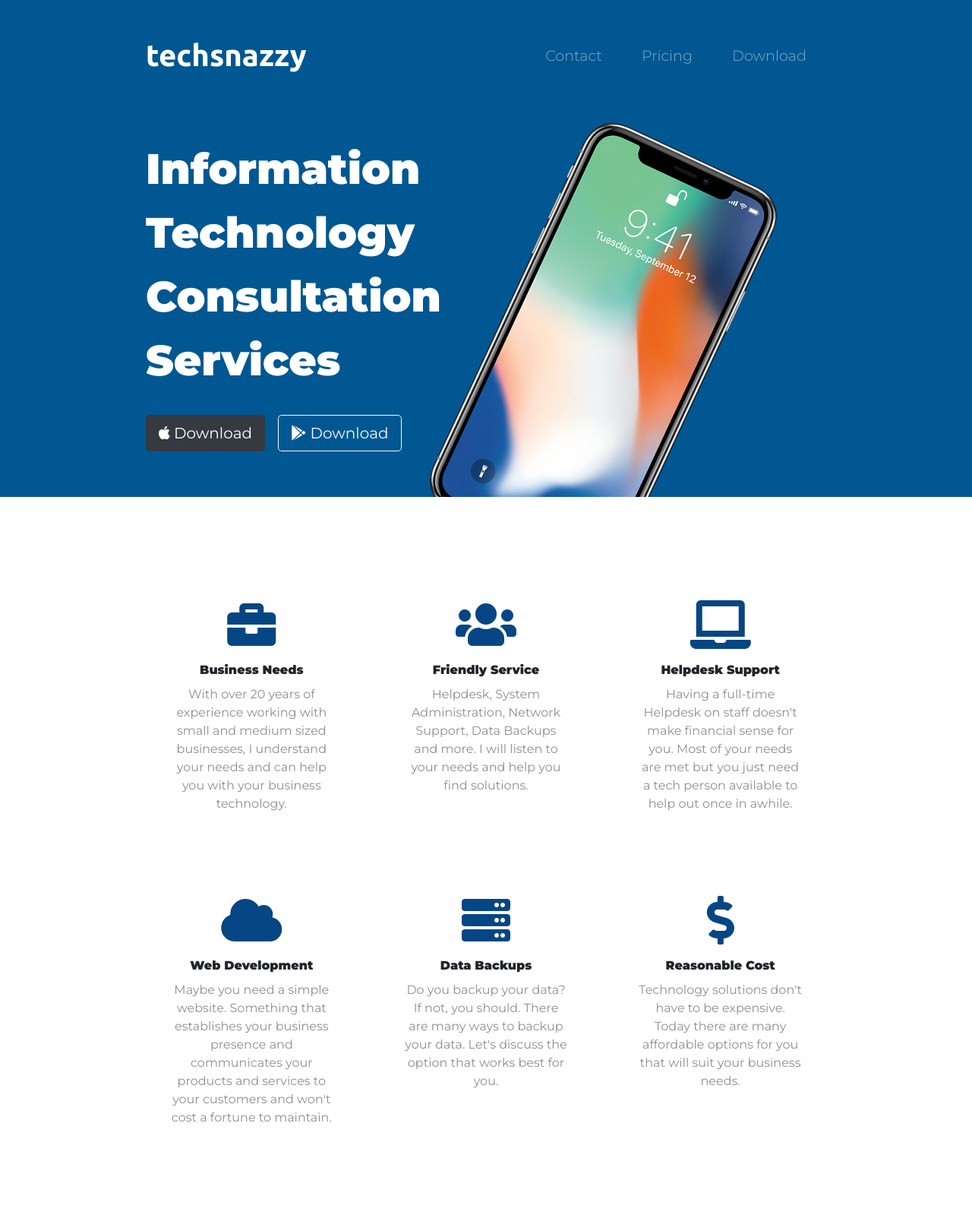
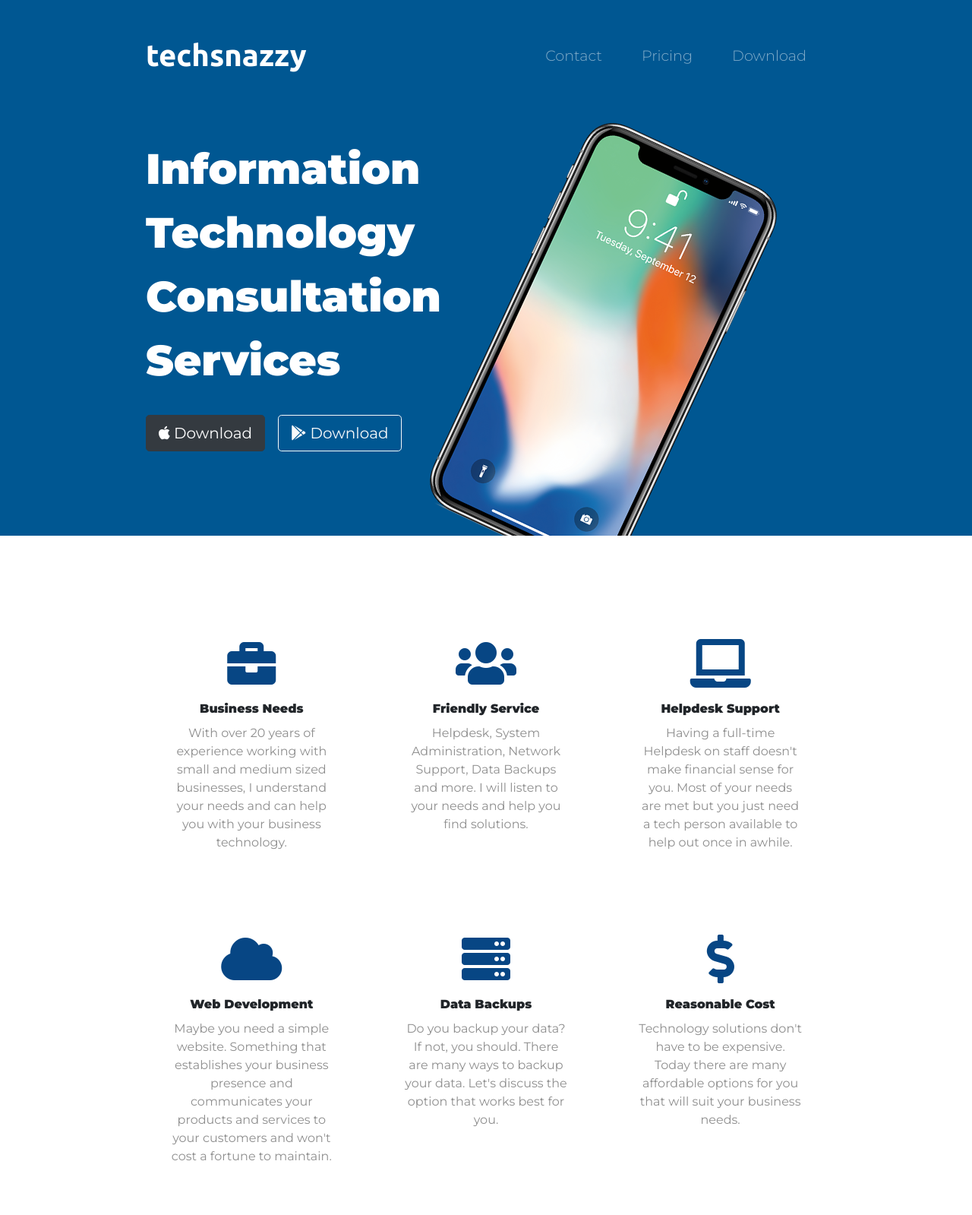
Before and after one commit to TechSnazzy/techsnazzy, a plain HTML site: page index.html in a window 1280 px wide. Shown: the top 1599 px of the page at 76% size. Drawn offline with nearby package versions, Linux system fonts and the light colour scheme.

Commit message:
Add some padding to the bottom of the container fluid

```diff
--- a/css/styles.css
+++ b/css/styles.css
@@ -14,7 +14,7 @@ body {
 }
 
 .container-fluid {
-  padding: 3% 15%;
+  padding: 3% 15% 7%;
 }
 
 h1 {
@@ -83,7 +83,6 @@ p {
   padding: 7% 15%;
   background-color: #fff;
   position: relative;
-  z-index: 1;
 }
 
 .feature-box {
```
